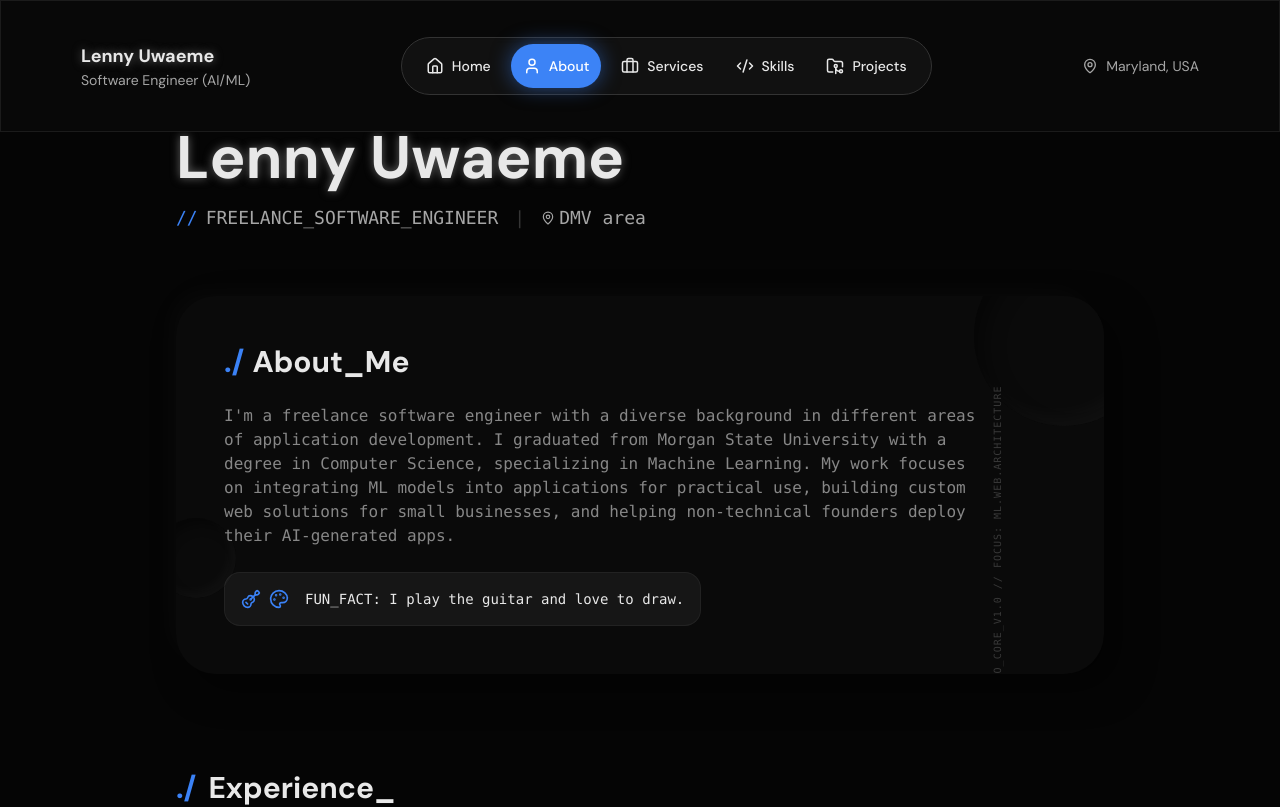
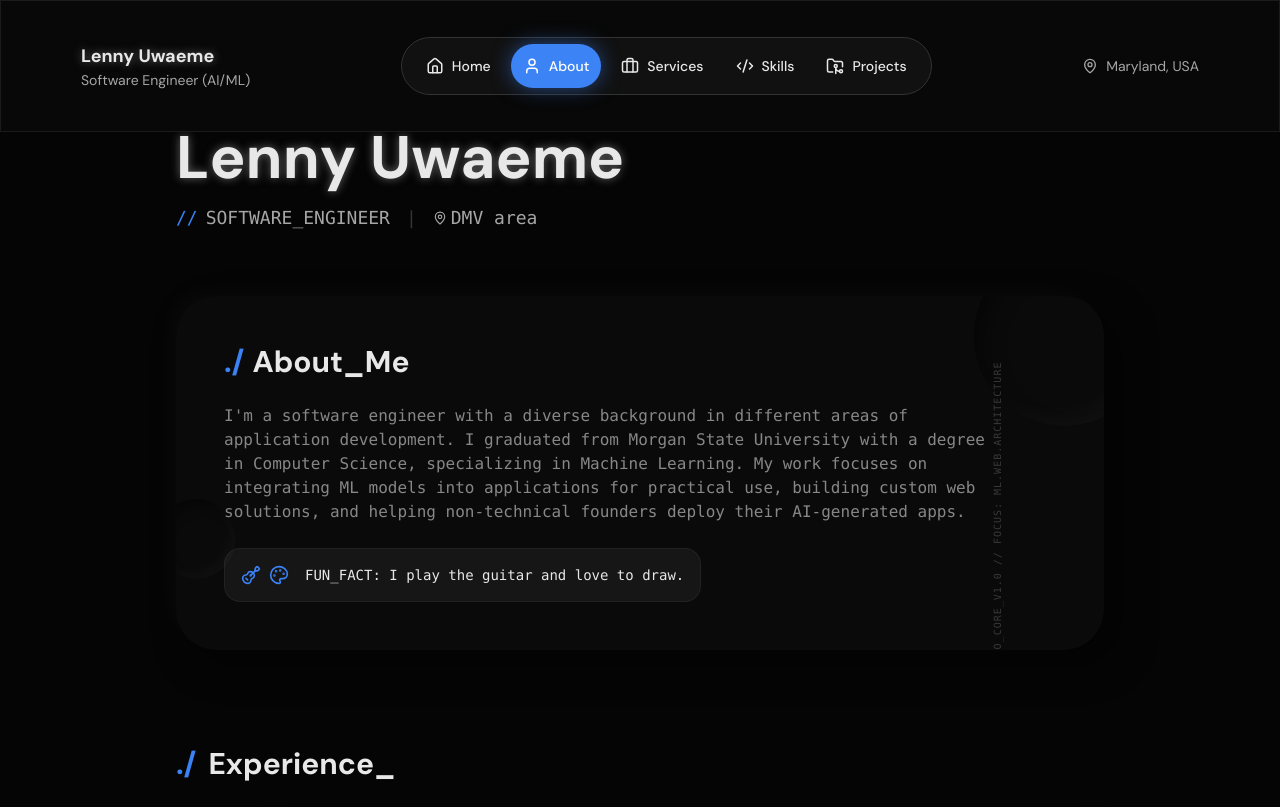
Before and after one commit to lennythecreator/Portfolio, a Next.js app: page /About in a window 1280 px wide. Shown: the top 807 px of the page. Built offline with nearby package versions, Linux system fonts and the light colour scheme.

Commit message:
Update About page title and revise service timelines

```diff
--- a/app/About/page.js
+++ b/app/About/page.js
@@ -10,7 +10,7 @@ import { ReliefCard } from '@/components/relief-card';
 
 export default function AboutPage() {
   const backGround =
-    "I'm a freelance software engineer with a diverse background in different areas of application development. I graduated from Morgan State University with a degree in Computer Science, specializing in Machine Learning. My work focuses on integrating ML models into applications for practical use, building custom web solutions for small businesses, and helping non-technical founders deploy their AI-generated apps.";
+    "I'm a software engineer with a diverse background in different areas of application development. I graduated from Morgan State University with a degree in Computer Science, specializing in Machine Learning. My work focuses on integrating ML models into applications for practical use, building custom web solutions, and helping non-technical founders deploy their AI-generated apps.";
 
   const containerVariants = {
     hidden: { opacity: 0 },
@@ -49,7 +49,7 @@ export default function AboutPage() {
           </h1>
           <div className="flex items-center gap-2 text-sm sm:text-base md:text-lg text-muted-foreground mb-4 md:mb-6 font-mono">
             <span className="text-[#3b82f6]">{"//"}</span>
-            <span>FREELANCE_SOFTWARE_ENGINEER</span>
+            <span>SOFTWARE_ENGINEER</span>
             <span className="text-muted-foreground/30 px-2">|</span>
             <span className="flex items-center gap-1"><MapPin size={14} /> DMV area</span>
           </div>
--- a/constants/constants.js
+++ b/constants/constants.js
@@ -166,7 +166,7 @@ const SERVICES = [
         ],
         ideal_for: "New businesses, service providers, and portfolios",
         pricing_range: "$350 - $1,500",
-        timeline: "1-2 weeks"
+        timeline: "2-4 weeks"
     },
     {
         title: "AI-Coded App Hosting & Deployment",
@@ -180,7 +180,7 @@ const SERVICES = [
         ],
         ideal_for: "Non-technical founders with AI-generated code",
         pricing_range: "$200 - $800",
-        timeline: "2-5 days"
+        timeline: "1-2 weeks"
     },
     {
         title: "Custom E-commerce Website",
@@ -194,7 +194,7 @@ const SERVICES = [
         ],
         ideal_for: "Small retailers and online stores",
         pricing_range: "$2,500 - $4,500",
-        timeline: "3-4 weeks"
+        timeline: "6-10 weeks"
     },
     {
         title: "Mobile App Development",
@@ -208,7 +208,7 @@ const SERVICES = [
         ],
         ideal_for: "Startups validating ideas and small business apps",
         pricing_range: "$3,500 - $5,000",
-        timeline: "4-6 weeks"
+        timeline: "2-4 months"
     },
     {
         title: "MVP Development",
@@ -222,7 +222,7 @@ const SERVICES = [
         ],
         ideal_for: "Entrepreneurs testing product-market fit",
         pricing_range: "$3,000 - $5,000",
-        timeline: "4-6 weeks"
+        timeline: "2-4 months"
     },
     {
         title: "Full-Stack Web Application",
@@ -236,7 +236,7 @@ const SERVICES = [
         ],
         ideal_for: "Growing businesses needing custom solutions",
         pricing_range: "$2,000 - $5,000",
-        timeline: "4-8 weeks"
+        timeline: "2-3 months"
     }
 ];
 
```
